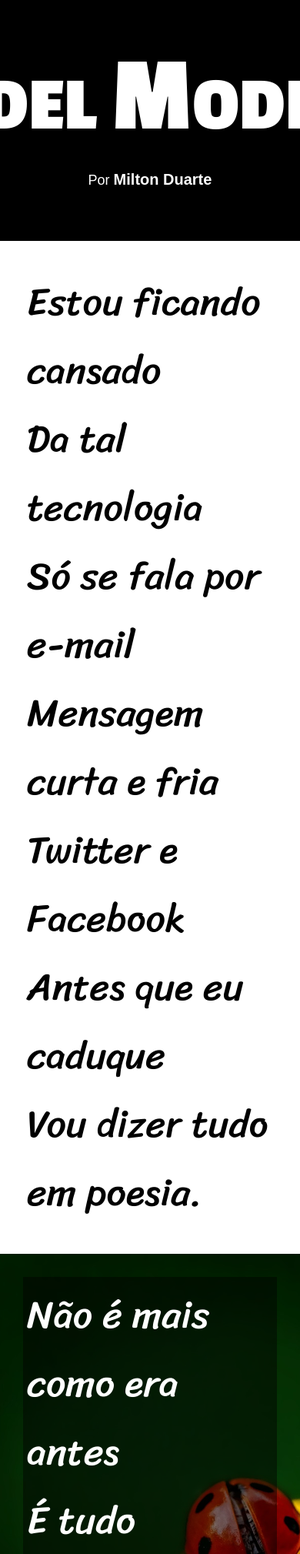
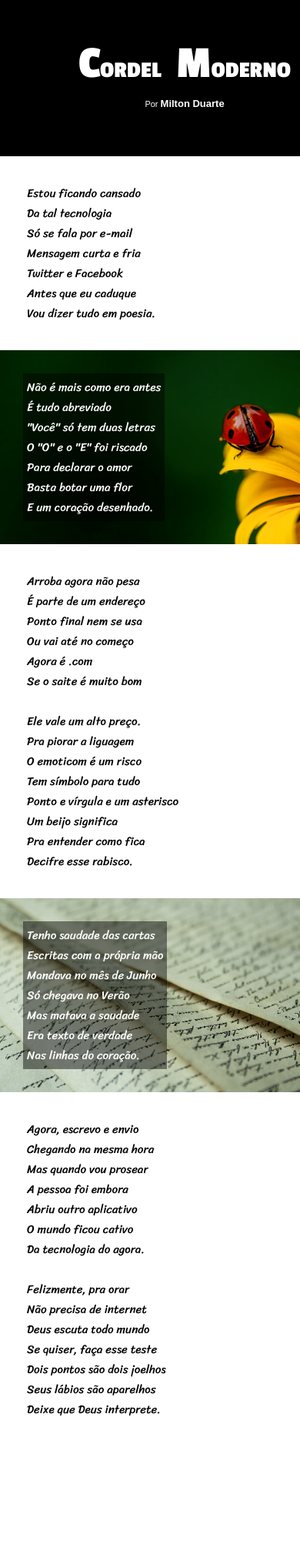
Before and after one commit to daniwells/HTML-CSS, a PHP site: page / in a window 390 px wide; the page is wider, and only the part inside the window is pictured. Shown: the top 2019 px of that part at 77% size. After the commit the page ends 1840 px from the top of that part, so only its background shows below. Run offline with PHP 8.4, Linux system fonts and the light colour scheme.

Commit message:
Update style.css

```diff
--- a/exercícios/desafio005/style.css
+++ b/exercícios/desafio005/style.css
@@ -26,6 +26,7 @@
 }
 
 header {
+    min-width: 480px;
     background-color: black;
     color: white;
     text-align: center;
@@ -107,6 +108,7 @@
 
 section {
     padding: 30px;
+    min-width: 480px;
 }
 
 article {
@@ -125,3 +127,75 @@
     background-color: rgba(0, 0, 0, 0.459);
     color: white;
 }
+
+@media (max-width: 1024px){
+    #title{
+        font-size: 40px;
+    }
+    #Milton{
+        font-size: 16px;
+    }
+    .link_bold{
+        font-size: 18px;
+    }
+    p.p_main{
+        font-size: 40px;
+    }
+    .t1::first-letter{
+        font-size: 120px;
+    }
+}
+
+@media (max-width: 768px){
+    #title{
+        font-size: 30px;
+    }
+    #Milton{
+        font-size: 14px;
+    }
+    .link_bold{
+        font-size: 16px;
+    }
+    p.p_main{
+        font-size: 30px;
+    }
+    .t1::first-letter{
+        font-size: 90px;
+    }
+}
+
+@media (max-width: 570px){
+    #title{
+        font-size: 25px;
+    }
+    #Milton{
+        font-size: 13px;
+    }
+    .link_bold{
+        font-size: 15px;
+    }
+    p.p_main{
+        font-size: 25px;
+    }
+    .t1::first-letter{
+        font-size: 80px;
+    }
+}
+
+@media (max-width: 480px){
+    #title{
+        font-size: 15px;
+    }
+    #Milton{
+        font-size: 11px;
+    }
+    .link_bold{
+        font-size: 13px;
+    }
+    p.p_main{
+        font-size: 15px;
+    }
+    .t1::first-letter{
+        font-size: 60px;
+    }
+}
```
